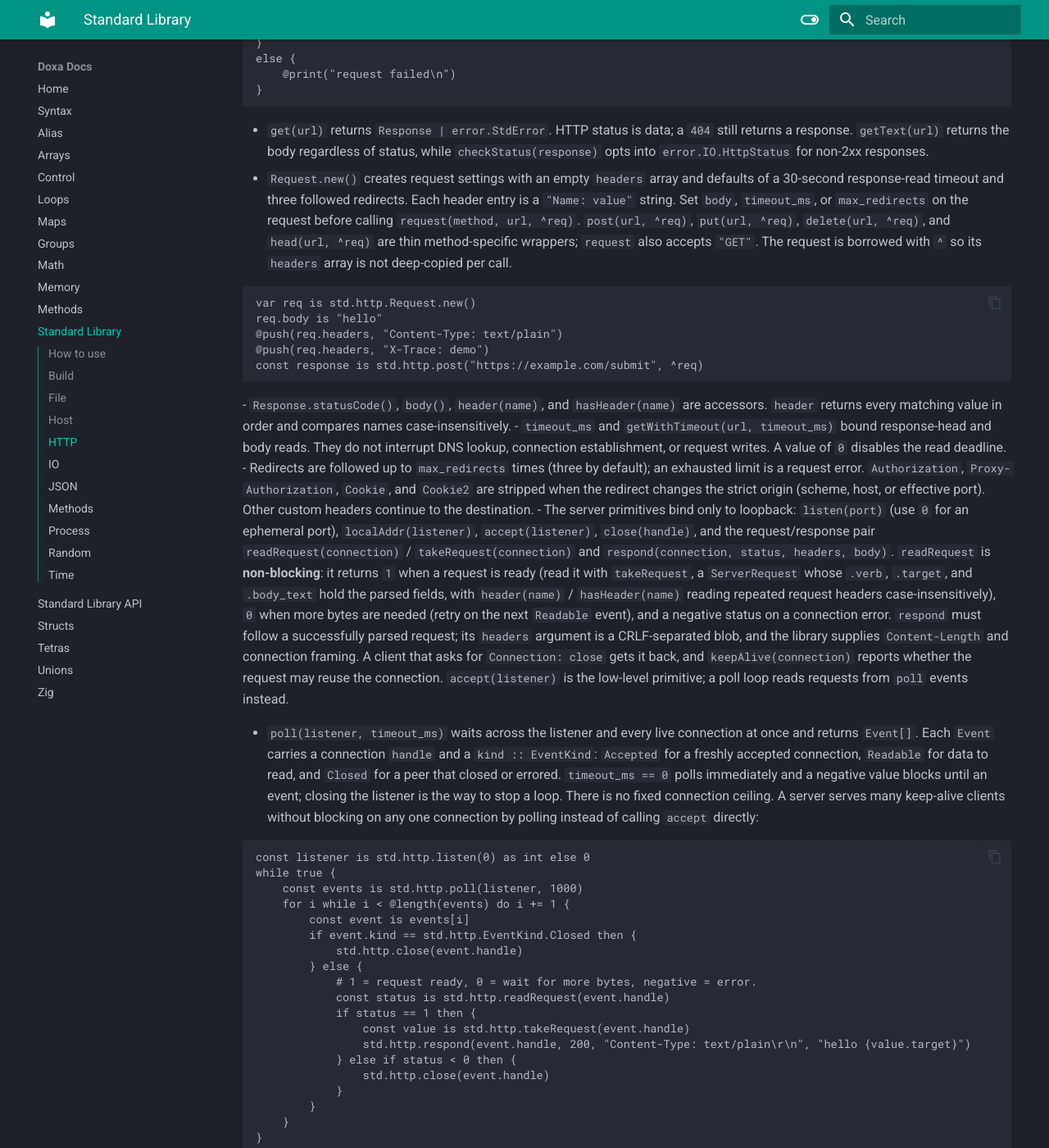
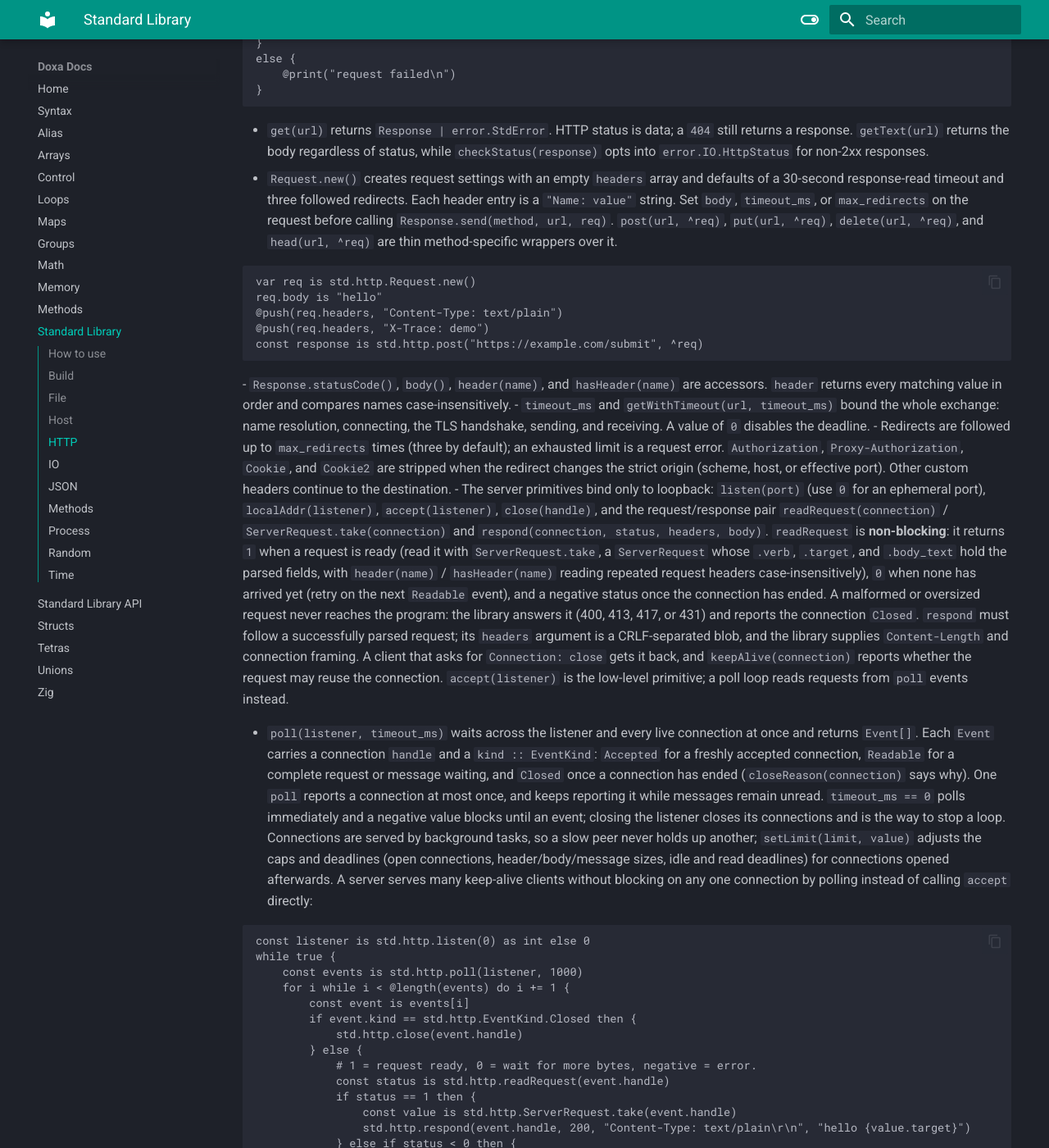
Before and after one commit to mirror-shades/doxa, an MkDocs documentation site: the page built from docs/stdlib.md, in a window 1280 px wide and 1400 px high, scrolled down 948 px. Shown: the whole window at 82% size. Built offline with MkDocs 1.6.1 and Material for MkDocs 9.7.7, drawn with Linux system fonts in a browser that asks for light colours; some of the changed text lies outside the part shown.

Commit message:
Port std.http to the module graph and fix WebSocket review findings
std/http/http.doxa follows the struct-privacy rule: Response.send,
ServerRequest.take and Router.find replace the module-level request,
takeRequest and route. The http programs are back in test/cases.zig,
importing std through @std().

Engine fixes:
- Idle WebSockets close at IdleMs instead of holding a slot forever.
- setLimit reaches the next connection: limits are read after accept.
- A listener closed mid-accept can no longer orphan a connection.
- One Readable per connection per poll; notices post only when an
  inbox stops being empty, and reminders keep it level-triggered.
- The writer flushes once per drained queue, not per frame.
- wsAccept answers non-upgrade requests 426 and no longer reports
  true for them (it read an error cell its callee had already taken).

docs/stdlib.md drops the nonexistent WebSocket client and describes the
whole-exchange client deadline, close reasons and limits.

Co-Authored-By: Claude Opus 5.5 <noreply@anthropic.com>

````diff
--- a/docs/stdlib-api.md
+++ b/docs/stdlib-api.md
@@ -812,6 +812,26 @@ public struct Response {
     raw_headers :: string,
     body_text :: string,
 
+    /* Perform one request. The error arm means no response arrived; a non-2xx
+       status is still a `Response`. */
+    public function send(verb :: string, url :: string, req :: Request) returns Response | error.StdError {
+        var header_blob is ""
+        for i while i < @length(req.headers) do i += 1 {
+            header_blob is header_blob + req.headers[i] + "\u{d}\u{a}"
+        }
+        const value is HTTP.performRequest(verb, url, header_blob, req.body, req.timeout_ms, req.max_redirects)
+        const status is HTTP.takeStatusCode()
+        const headers is HTTP.takeResponseHeaders()
+        const err is HTTP.takeLastErrorCode()
+        HTTP.releaseResponse()
+        if err == 0 then return $Response {
+            status_code is status,
+            raw_headers is headers,
+            body_text is value,
+        }
+        return mapIOError(err)
+    }
+
     public method statusCode() returns int {
         return this.status_code
     }
@@ -843,6 +863,40 @@ public struct Response {
 
 </details>
 
+#### `Response.send`
+
+```doxa
+public function send(verb :: string, url :: string, req :: Request) returns Response | error.StdError
+```
+
+Perform one request. The error arm means no response arrived; a non-2xx
+status is still a `Response`.
+
+<details>
+<summary>Source</summary>
+
+```doxa
+public function send(verb :: string, url :: string, req :: Request) returns Response | error.StdError {
+        var header_blob is ""
+        for i while i < @length(req.headers) do i += 1 {
+            header_blob is header_blob + req.headers[i] + "\u{d}\u{a}"
+        }
+        const value is HTTP.performRequest(verb, url, header_blob, req.body, req.timeout_ms, req.max_redirects)
+        const status is HTTP.takeStatusCode()
+        const headers is HTTP.takeResponseHeaders()
+        const err is HTTP.takeLastErrorCode()
+        HTTP.releaseResponse()
+        if err == 0 then return $Response {
+            status_code is status,
+            raw_headers is headers,
+            body_text is value,
+        }
+        return mapIOError(err)
+    }
+```
+
+</details>
+
 #### `Response.statusCode`
 
 ```doxa
@@ -998,6 +1052,16 @@ public struct ServerRequest {
     public body_text :: string,
     raw_headers :: string,
 
+    /* The request `readRequest` reported. It stays available until `respond`. */
+    public function take(connection :: int) returns ServerRequest {
+        return $ServerRequest {
+            verb is HTTP.requestMethod(connection),
+            target is HTTP.requestTarget(connection),
+            body_text is HTTP.requestBody(connection),
+            raw_headers is HTTP.requestHead(connection),
+        }
+    }
+
     public method path() returns string {
         return this.target
     }
@@ -1029,6 +1093,30 @@ public struct ServerRequest {
 
 </details>
 
+#### `ServerRequest.take`
+
+```doxa
+public function take(connection :: int) returns ServerRequest
+```
+
+The request `readRequest` reported. It stays available until `respond`.
+
+<details>
+<summary>Source</summary>
+
+```doxa
+public function take(connection :: int) returns ServerRequest {
+        return $ServerRequest {
+            verb is HTTP.requestMethod(connection),
+            target is HTTP.requestTarget(connection),
+            body_text is HTTP.requestBody(connection),
+            raw_headers is HTTP.requestHead(connection),
+        }
+    }
+```
+
+</details>
+
 #### `ServerRequest.path`
 
 ```doxa
@@ -1115,7 +1203,7 @@ public function readRequest(connection :: int) returns int
 ```
 
 Whether a request is waiting on the connection. Returns `1` when one is
-(read it with `takeRequest`), `0` when none has arrived yet (retry on the
+(read it with `ServerRequest.take`), `0` when none has arrived yet (retry on the
 next `Readable` event), and a negative status once the connection has ended.
 A request only appears here complete and valid: a malformed or oversized one
 is answered by the library and the connection reports `Closed`.
@@ -1126,30 +1214,6 @@ is answered by the library and the connection reports `Closed`.
 ```doxa
 public function readRequest(connection :: int) returns int {
     return HTTP.readRequest(connection)
-}
-```
-
-</details>
-
-### `takeRequest`
-
-```doxa
-public function takeRequest(connection :: int) returns ServerRequest
-```
-
-The request `readRequest` reported. It stays available until `respond`.
-
-<details>
-<summary>Source</summary>
-
-```doxa
-public function takeRequest(connection :: int) returns ServerRequest {
-    return $ServerRequest {
-        verb is HTTP.requestMethod(connection),
-        target is HTTP.requestTarget(connection),
-        body_text is HTTP.requestBody(connection),
-        raw_headers is HTTP.requestHead(connection),
-    }
 }
 ```
 
@@ -1542,7 +1606,9 @@ before the library stops reading.
 - `HeadMs`: the rest of a request's headers once they have started.
 - `ReadMs`: a body or message making no progress.
 - `WriteMs`: a send making no progress.
-- `IdleMs`: a kept-alive connection with no request.
+- `IdleMs`: a kept-alive connection with no request, or a WebSocket with
+no incoming frame. Until heartbeats land, a WebSocket peer stays open by
+sending something, a ping included, within it.
 - `HandlerMs`: the program answering a request it was given.
 - `LingerMs`: the peer acknowledging a close the library started.
 
@@ -1608,6 +1674,23 @@ public struct Route {
     param_names :: string[],
     param_values :: string[],
 
+    /* The route `Router.find` just matched, with the segments it captured. */
+    public function captured(id :: int, pattern :: string) returns Route {
+        var names :: string[]
+        var values :: string[]
+        const count is HTTP.paramCount()
+        for i while i < count do i += 1 {
+            @push(names, HTTP.paramNameAt(i))
+            @push(values, HTTP.paramValueAt(i))
+        }
+        return $Route {
+            id is id,
+            pattern is pattern,
+            param_names is names,
+            param_values is values,
+        }
+    }
+
     public method param(name :: string) returns string | nothing {
         for i while i < @length(this.param_names) do i += 1 {
             if this.param_names[i] == name then {
@@ -1622,6 +1705,37 @@ public struct Route {
 
 </details>
 
+#### `Route.captured`
+
+```doxa
+public function captured(id :: int, pattern :: string) returns Route
+```
+
+The route `Router.find` just matched, with the segments it captured.
+
+<details>
+<summary>Source</summary>
+
+```doxa
+public function captured(id :: int, pattern :: string) returns Route {
+        var names :: string[]
+        var values :: string[]
+        const count is HTTP.paramCount()
+        for i while i < count do i += 1 {
+            @push(names, HTTP.paramNameAt(i))
+            @push(values, HTTP.paramValueAt(i))
+        }
+        return $Route {
+            id is id,
+            pattern is pattern,
+            param_names is names,
+            param_values is values,
+        }
+    }
+```
+
+</details>
+
 #### `Route.param`
 
 ```doxa
@@ -1673,6 +1787,17 @@ public struct Router {
         @push(this.patterns, pattern)
         @push(this.ids, id)
     }
+
+    /* The first route added for `verb` whose pattern matches `path`, or
+       `nothing`. A `:name` pattern segment captures that path segment. */
+    public method find(verb :: string, path :: string) returns Route | nothing {
+        for i while i < @length(this.patterns) do i += 1 {
+            if this.verbs[i] == verb and HTTP.matchPattern(this.patterns[i], path) == 1 then {
+                return Route.captured(this.ids[i], this.patterns[i])
+            }
+        }
+        return nothing
+    }
 }
 ```
 
@@ -1718,42 +1843,27 @@ public method add(verb :: string, pattern :: string, id :: int) {
 
 </details>
 
-### `route`
-
-```doxa
-public function route(^router :: Router, verb :: string, path :: string) returns Route | nothing
-```
-
-`^router` borrows the caller's Router instead of snapshotting its three
-arrays on every call, which the arena model would otherwise deep-copy per
-request (docs/memory.md by-value parameters snapshot).
-
-<details>
-<summary>Source</summary>
-
-```doxa
-public function route(^router :: Router, verb :: string, path :: string) returns Route | nothing {
-    for i while i < @length(router.patterns) do i += 1 {
-        if router.verbs[i] == verb then {
-            if HTTP.matchPattern(router.patterns[i], path) == 1 then {
-                var names :: string[]
-                var values :: string[]
-                const count is HTTP.paramCount()
-                for j while j < count do j += 1 {
-                    @push(names, HTTP.paramNameAt(j))
-                    @push(values, HTTP.paramValueAt(j))
-                }
-                return $Route {
-                    id is router.ids[i],
-                    pattern is router.patterns[i],
-                    param_names is names,
-                    param_values is values,
-                }
+#### `Router.find`
+
+```doxa
+public method find(verb :: string, path :: string) returns Route | nothing
+```
+
+The first route added for `verb` whose pattern matches `path`, or
+`nothing`. A `:name` pattern segment captures that path segment.
+
+<details>
+<summary>Source</summary>
+
+```doxa
+public method find(verb :: string, path :: string) returns Route | nothing {
+        for i while i < @length(this.patterns) do i += 1 {
+            if this.verbs[i] == verb and HTTP.matchPattern(this.patterns[i], path) == 1 then {
+                return Route.captured(this.ids[i], this.patterns[i])
             }
         }
-    }
-    return nothing
-}
+        return nothing
+    }
 ```
 
 </details>
@@ -1793,40 +1903,6 @@ public function close(handle :: int) returns error.StdError {
     const err is HTTP.takeLastErrorCode()
     if err == 0 then return
     return mapIOError(err)
-}
-```
-
-</details>
-
-### `get`
-
-```doxa
-public function get(url :: string) returns Response | error.StdError
-```
-
-<details>
-<summary>Source</summary>
-
-```doxa
-public function get(url :: string) returns Response | error.StdError {
-    return performGet(url, 30000)
-}
-```
-
-</details>
-
-### `getWithTimeout`
-
-```doxa
-public function getWithTimeout(url :: string, timeout_ms :: int) returns Response | error.StdError
-```
-
-<details>
-<summary>Source</summary>
-
-```doxa
-public function getWithTimeout(url :: string, timeout_ms :: int) returns Response | error.StdError {
-    return performGet(url, timeout_ms)
 }
 ```
 
@@ -1883,34 +1959,38 @@ public function new() returns Request {
 
 </details>
 
-### `request`
-
-```doxa
-public function request(verb :: string, url :: string, ^req :: Request) returns Response | error.StdError
-```
-
-`^req` borrows the caller's Request so `req.headers` is not deep-copied.
-
-<details>
-<summary>Source</summary>
-
-```doxa
-public function request(verb :: string, url :: string, ^req :: Request) returns Response | error.StdError {
-    var header_blob is ""
-    for i while i < @length(req.headers) do i += 1 {
-        header_blob is header_blob + req.headers[i] + "\u{d}\u{a}"
-    }
-    const value is HTTP.performRequest(verb, url, header_blob, req.body, req.timeout_ms, req.max_redirects)
-    const status is HTTP.takeStatusCode()
-    const headers is HTTP.takeResponseHeaders()
-    const err is HTTP.takeLastErrorCode()
-    HTTP.releaseResponse()
-    if err == 0 then return $Response {
-        status_code is status,
-        raw_headers is headers,
-        body_text is value,
-    }
-    return mapIOError(err)
+### `get`
+
+```doxa
+public function get(url :: string) returns Response | error.StdError
+```
+
+<details>
+<summary>Source</summary>
+
+```doxa
+public function get(url :: string) returns Response | error.StdError {
+    var req is Request.new()
+    return Response.send("GET", url, req)
+}
+```
+
+</details>
+
+### `getWithTimeout`
+
+```doxa
+public function getWithTimeout(url :: string, timeout_ms :: int) returns Response | error.StdError
+```
+
+<details>
+<summary>Source</summary>
+
+```doxa
+public function getWithTimeout(url :: string, timeout_ms :: int) returns Response | error.StdError {
+    var req is Request.new()
+    req.timeout_ms is timeout_ms
+    return Response.send("GET", url, req)
 }
 ```
 
@@ -1927,7 +2007,7 @@ public function post(url :: string, ^req :: Request) returns Response | error.St
 
 ```doxa
 public function post(url :: string, ^req :: Request) returns Response | error.StdError {
-    return request("POST", url, ^req)
+    return Response.send("POST", url, req)
 }
 ```
 
@@ -1944,7 +2024,7 @@ public function put(url :: string, ^req :: Request) returns Response | error.Std
 
 ```doxa
 public function put(url :: string, ^req :: Request) returns Response | error.StdError {
-    return request("PUT", url, ^req)
+    return Response.send("PUT", url, req)
 }
 ```
 
@@ -1961,7 +2041,7 @@ public function delete(url :: string, ^req :: Request) returns Response | error.
 
 ```doxa
 public function delete(url :: string, ^req :: Request) returns Response | error.StdError {
-    return request("DELETE", url, ^req)
+    return Response.send("DELETE", url, req)
 }
 ```
 
@@ -1978,7 +2058,7 @@ public function head(url :: string, ^req :: Request) returns Response | error.St
 
 ```doxa
 public function head(url :: string, ^req :: Request) returns Response | error.StdError {
-    return request("HEAD", url, ^req)
+    return Response.send("HEAD", url, req)
 }
 ```
 
@@ -1990,18 +2070,16 @@ public function head(url :: string, ^req :: Request) returns Response | error.St
 public function getText(url :: string) returns string | error.StdError
 ```
 
+The body of a GET, whatever its status.
+
 <details>
 <summary>Source</summary>
 
 ```doxa
 public function getText(url :: string) returns string | error.StdError {
-    const value is HTTP.getText(url, 30000)
-    const _status is HTTP.takeStatusCode()
-    const _headers is HTTP.takeResponseHeaders()
-    const err is HTTP.takeLastErrorCode()
-    HTTP.releaseResponse()
-    if err == 0 then return value
-    return mapIOError(err)
+    const response is get(url)
+    response as Response then return response.body()
+    else return response
 }
 ```
 
@@ -2034,7 +2112,8 @@ public function wsAccept(connection :: int) returns tetra
 
 Complete the handshake if `connection`'s buffered request is a WebSocket
 upgrade. Returns `true` once it is a WebSocket; while it is still `false`,
-call again after the next readable event.
+call again after the next readable event. A request that is not an upgrade
+is answered `426 Upgrade Required`, so its client is never left waiting.
 
 <details>
 <summary>Source</summary>
@@ -2044,8 +2123,9 @@ public function wsAccept(connection :: int) returns tetra {
     if isWebSocket(connection) then return true
     const status is readRequest(connection)
     if status != 1 then return false
-    upgradeWebSocket(connection)
-    return takeLastErrorCode() == 0
+    if HTTP.upgradeWebSocket(connection) == 0 then return true
+    respond(connection, 426, "Upgrade: websocket\u{d}\u{a}Sec-WebSocket-Version: 13", "")
+    return false
 }
 ```
 
--- a/docs/stdlib.md
+++ b/docs/stdlib.md
@@ -49,10 +49,10 @@ else {
 - `Request.new()` creates request settings with an empty `headers` array and
   defaults of a 30-second response-read timeout and three followed redirects.
   Each header entry is a `"Name: value"` string. Set `body`, `timeout_ms`, or
-  `max_redirects` on the request before calling `request(method, url, ^req)`.
-  `post(url, ^req)`, `put(url, ^req)`, `delete(url, ^req)`, and `head(url, ^req)`
-  are thin method-specific wrappers; `request` also accepts `"GET"`. The request
-  is borrowed with `^` so its `headers` array is not deep-copied per call.
+  `max_redirects` on the request before calling
+  `Response.send(method, url, req)`. `post(url, ^req)`, `put(url, ^req)`,
+  `delete(url, ^req)`, and `head(url, ^req)` are thin method-specific wrappers
+  over it.
 
   ```doxa
   var req is std.http.Request.new()
@@ -64,9 +64,9 @@ else {
 - `Response.statusCode()`, `body()`, `header(name)`, and `hasHeader(name)` are
   accessors. `header` returns every matching value in order and compares names
   case-insensitively.
-- `timeout_ms` and `getWithTimeout(url, timeout_ms)` bound response-head and body
-  reads. They do not interrupt DNS lookup, connection establishment, or request
-  writes. A value of `0` disables the read deadline.
+- `timeout_ms` and `getWithTimeout(url, timeout_ms)` bound the whole exchange:
+  name resolution, connecting, the TLS handshake, sending, and receiving. A
+  value of `0` disables the deadline.
 - Redirects are followed up to `max_redirects` times (three by default); an
   exhausted limit is a request error. `Authorization`, `Proxy-Authorization`,
   `Cookie`, and `Cookie2` are stripped when the redirect changes the strict
@@ -75,13 +75,16 @@ else {
 - The server primitives bind only to loopback: `listen(port)` (use `0` for an
   ephemeral port), `localAddr(listener)`, `accept(listener)`, `close(handle)`,
   and the request/response pair `readRequest(connection)` /
-  `takeRequest(connection)` and `respond(connection, status, headers, body)`.
-  `readRequest` is **non-blocking**: it returns `1` when a request is ready
-  (read it with `takeRequest`, a `ServerRequest` whose `.verb`, `.target`, and
+  `ServerRequest.take(connection)` and
+  `respond(connection, status, headers, body)`. `readRequest` is
+  **non-blocking**: it returns `1` when a request is ready (read it with
+  `ServerRequest.take`, a `ServerRequest` whose `.verb`, `.target`, and
   `.body_text` hold the parsed fields, with `header(name)` / `hasHeader(name)`
-  reading repeated request headers case-insensitively), `0` when more bytes are
-  needed (retry on the next `Readable` event), and a negative status on a
-  connection error. `respond` must follow a successfully parsed request; its
+  reading repeated request headers case-insensitively), `0` when none has
+  arrived yet (retry on the next `Readable` event), and a negative status once
+  the connection has ended. A malformed or oversized request never reaches the
+  program: the library answers it (400, 413, 417, or 431) and reports the
+  connection `Closed`. `respond` must follow a successfully parsed request; its
   `headers` argument is a CRLF-separated blob, and the library supplies
   `Content-Length` and connection framing. A client that asks for
   `Connection: close` gets it back, and `keepAlive(connection)` reports whether
@@ -91,10 +94,16 @@ else {
 - `poll(listener, timeout_ms)` waits across the listener and every live
   connection at once and returns `Event[]`. Each `Event` carries a connection
   `handle` and a `kind :: EventKind`: `Accepted` for a freshly accepted
-  connection, `Readable` for data to read, and `Closed` for a peer that closed
-  or errored. `timeout_ms == 0` polls immediately and a negative value blocks
-  until an event; closing the listener is the way to stop a loop. There is no
-  fixed connection ceiling. A server serves many keep-alive clients without
+  connection, `Readable` for a complete request or message waiting, and
+  `Closed` once a connection has ended (`closeReason(connection)` says why).
+  One `poll` reports a connection at most once, and keeps reporting it while
+  messages remain unread. `timeout_ms == 0` polls immediately and a negative
+  value blocks until an event; closing the listener closes its connections and
+  is the way to stop a loop. Connections are served by background tasks, so a
+  slow peer never holds up another; `setLimit(limit, value)` adjusts the caps
+  and deadlines (open connections, header/body/message sizes, idle and read
+  deadlines) for connections opened afterwards. A server serves many
+  keep-alive clients without
   blocking on any one connection by polling instead of calling `accept`
   directly:
 
@@ -110,7 +119,7 @@ else {
               # 1 = request ready, 0 = wait for more bytes, negative = error.
               const status is std.http.readRequest(event.handle)
               if status == 1 then {
-                  const value is std.http.takeRequest(event.handle)
+                  const value is std.http.ServerRequest.take(event.handle)
                   std.http.respond(event.handle, 200, "Content-Type: text/plain\r\n", "hello {value.target}")
               } else if status < 0 then {
                   std.http.close(event.handle)
@@ -133,7 +142,7 @@ else {
   var router is std.http.Router.new()
   router.add("GET", "/users/:id", 1)
 
-  const matched is std.http.route(^router, "GET", "/users/42")
+  const matched is router.find("GET", "/users/42")
   matched as Route then {
       const id is matched.param("id") as string else ""
       @print("user {id}\n")
@@ -151,12 +160,15 @@ else {
   one frame; `wsNext(connection)` advances the decoder and returns `1` when a
   message is ready (read it with `wsMessage`, whose `op` is `WsOp.Text`,
   `Binary`, `Ping`, `Pong`, or `Close` and whose `data` is the payload), `0` when
-  more bytes are needed (retry on the next `Readable` event), `2` when the peer
-  closed, and a negative status on a protocol or transport error. Fragmented
+  none is waiting (retry on the next `Readable` event), `2` when the peer
+  closed, and a negative status on a protocol or size violation. Fragmented
   messages are reassembled before they are surfaced, and control frames are
   surfaced rather than handled silently, so the caller owns ping/pong/close
-  policy. Decoding is non-blocking, so a partial frame from one peer cannot stall
-  other connections. A text message that is not valid UTF-8, a malformed close
+  policy. Frames are read in the background, so a partial frame from one peer
+  cannot stall other connections. A WebSocket with no incoming frame for
+  `Limit.IdleMs` (120 s by default) is closed as `CloseReason.IdleTimeout`;
+  until heartbeats land, a peer stays open by sending something, a ping
+  included, within it. A text message that is not valid UTF-8, a malformed close
   frame, or a frame larger than 16 MiB fails the connection with the
   corresponding Close code (`1007` / `1002` / `1009`).
 
@@ -208,7 +220,8 @@ else {
 
   - `wsAccept(connection)` completes the handshake once the request is buffered
     and returns `true` once the connection is a WebSocket (it is a no-op after).
-    It returns `false` while the request is still incomplete.
+    It returns `false` while no request has arrived. A request that is not an
+    upgrade is answered `426 Upgrade Required`.
   - `wsRead(connection)` returns the next `Message`, `nothing` when none is
     buffered yet or the peer closed, or an error on failure.
   - `wsWrite(connection, op, data)` sends a frame with an explicit opcode;
@@ -244,30 +257,8 @@ else {
   }
   ```
 
-- Client WebSockets connect out to a `ws://` or `wss://` endpoint with
-  `wsConnect(url, headers)`, where `headers` is a preformatted `Name: value\r\n`
-  blob added to the handshake (TLS and certificate validation come from the
-  pooled HTTP client). It returns a connection handle or an error. Client frames
-  are masked automatically. `wsClientSend(connection, op, data)` sends one
-  frame; `wsClientNext(connection)` blocks until a message is ready and returns
-  `1` (read it with `wsClientMessage`), `2` when the peer closed, or `-1` on
-  error. The codec answers inbound pings automatically and surfaces a close as
-  `WsOp.Close`. Call `wsClientClose(connection)` for the close handshake, then
-  `wsClientRelease(connection)` to free the connection.
-
-  ```doxa
-  const ws is std.http.wsConnect("wss://example.com/socket", "") as int else 0
-  if ws > 0 then {
-      std.http.wsClientSend(ws, std.http.WsOp.Text, "hello")
-      const status is std.http.wsClientNext(ws)
-      if status == 1 then {
-          const m is std.http.wsClientMessage(ws)
-          @print("{m.data}\n")
-      }
-      std.http.wsClientClose(ws)
-      std.http.wsClientRelease(ws)
-  }
-  ```
+- Client WebSockets (dialing out to `ws://` / `wss://`) are not available yet;
+  see phase R4 of `plan/http-robustness.md`.
 
 
 ## IO
````
Also changed, not shown: other parts of docs/stdlib.md (+1 -1 lines), 8 other files.
